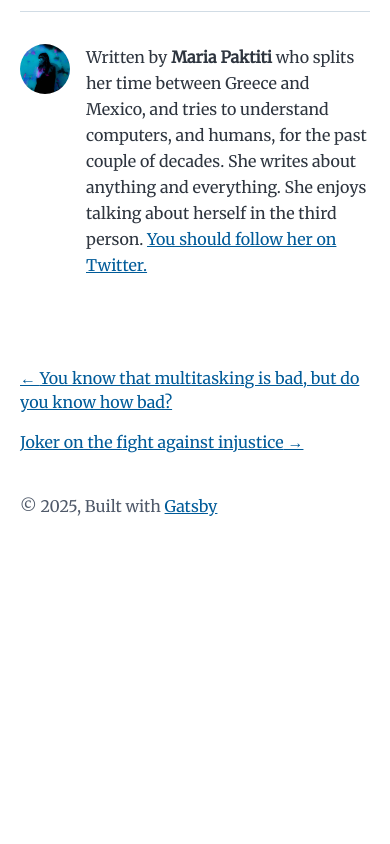
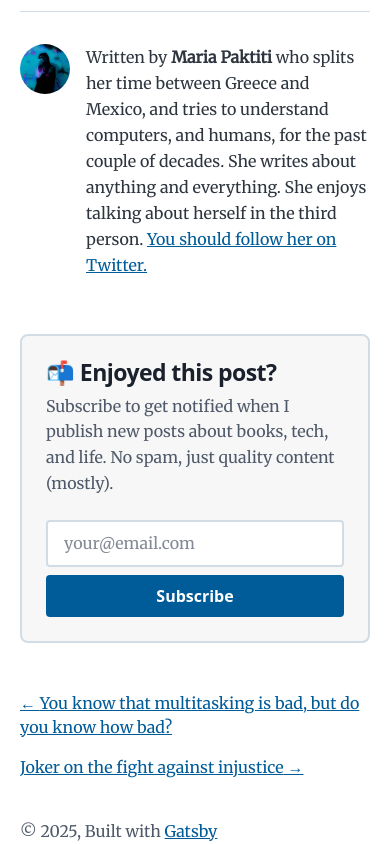
Before and after one commit to mpaktiti/blog, a Gatsby site: page /book-steal-like-an-artist/ in a window 390 px wide. Shown: the part 7184-8028 px from the top of the page. Before the commit the page ends 7766 px from the top, so only its background shows below. Built offline with nearby package versions, Linux system fonts and the light colour scheme; Gatsby itself is replaced by a stand-in of ours.

Commit message:
Add subscribe to the blog

```diff
--- /dev/null
+++ b/src/components/NewsletterSubscribe.js
@@ -0,0 +1,84 @@
+import React, { useState } from 'react';
+import './newsletter-subscribe.css';
+
+const NewsletterSubscribe = () => {
+  const [email, setEmail] = useState('');
+  const [status, setStatus] = useState('idle'); // idle, loading, success, error
+
+  const handleSubmit = async (e) => {
+    e.preventDefault();
+    setStatus('loading');
+
+    try {
+      const formData = new FormData();
+      formData.append('email', email);
+
+      const response = await fetch(
+        'https://buttondown.email/api/emails/embed-subscribe/mpaktiti',
+        {
+          method: 'POST',
+          body: formData,
+        }
+      );
+
+      if (response.ok) {
+        setStatus('success');
+        setEmail('');
+      } else {
+        setStatus('error');
+      }
+    } catch (error) {
+      setStatus('error');
+    }
+  };
+
+  return (
+    <div className="newsletter-subscribe">
+      <div className="newsletter-content">
+        <h3>📬 Enjoyed this post?</h3>
+        <p>
+          Subscribe to get notified when I publish new posts about books, tech, and life.
+          No spam, just quality content (mostly).
+        </p>
+
+        {status === 'success' ? (
+          <div className="newsletter-success">
+            <p>
+              ✨ <strong>Thanks for subscribing!</strong> Check your email to confirm your
+              subscription.
+            </p>
+          </div>
+        ) : (
+          <form onSubmit={handleSubmit} className="newsletter-form">
+            <input
+              type="email"
+              value={email}
+              onChange={(e) => setEmail(e.target.value)}
+              placeholder="your@email.com"
+              required
+              disabled={status === 'loading'}
+              className="newsletter-input"
+            />
+            <button
+              type="submit"
+              disabled={status === 'loading'}
+              className="newsletter-button"
+            >
+              {status === 'loading' ? 'Subscribing...' : 'Subscribe'}
+            </button>
+          </form>
+        )}
+
+        {status === 'error' && (
+          <div className="newsletter-error">
+            <p>
+              Oops! Something went wrong. Please try again or email me directly.
+            </p>
+          </div>
+        )}
+      </div>
+    </div>
+  );
+};
+
+export default NewsletterSubscribe;
--- /dev/null
+++ b/src/components/newsletter-subscribe.css
@@ -0,0 +1,139 @@
+.newsletter-subscribe {
+    margin: 2rem auto 3rem auto;
+    padding: 2rem;
+    background: var(--bg-secondary);
+    border: 2px solid var(--border-color);
+    border-radius: 8px;
+    transition: all 0.3s ease;
+  }
+
+  .newsletter-content {
+    max-width: 600px;
+    margin: 0 auto;
+  }
+
+  .newsletter-subscribe h3 {
+    margin-top: 0;
+    margin-bottom: 0.5rem;
+    color: var(--heading-color);
+    font-size: var(--fontSize-3);
+  }
+
+  .newsletter-subscribe p {
+    margin-bottom: 1.5rem;
+    color: var(--text-secondary);
+    font-size: var(--fontSize-1);
+    line-height: 1.6;
+  }
+
+  .newsletter-form {
+    display: flex;
+    gap: 0.5rem;
+    flex-wrap: wrap;
+  }
+
+  .newsletter-input {
+    flex: 1;
+    min-width: 200px;
+    padding: 0.75rem 1rem;
+    font-size: var(--fontSize-1);
+    font-family: var(--font-body);
+    border: 2px solid var(--border-color);
+    border-radius: 4px;
+    background: var(--bg-primary);
+    color: var(--text-primary);
+    transition: border-color 0.3s ease;
+  }
+
+  .newsletter-input:focus {
+    outline: none;
+    border-color: var(--link-color);
+  }
+
+  .newsletter-input::placeholder {
+    color: var(--text-secondary);
+    opacity: 0.7;
+  }
+
+  .newsletter-button {
+    padding: 0.75rem 2rem;
+    font-size: var(--fontSize-1);
+    font-family: var(--font-heading);
+    font-weight: var(--fontWeight-bold);
+    background: var(--link-color);
+    color: #ffffff;
+    border: none;
+    border-radius: 4px;
+    cursor: pointer;
+    transition: all 0.3s ease;
+    white-space: nowrap;
+  }
+
+  .newsletter-button:hover:not(:disabled) {
+    background: var(--link-hover);
+    transform: translateY(-2px);
+    box-shadow: 0 4px 8px var(--shadow);
+  }
+
+  .newsletter-button:disabled {
+    opacity: 0.6;
+    cursor: not-allowed;
+  }
+
+  .newsletter-success {
+    padding: 1rem;
+    background: #d4edda;
+    border: 1px solid #c3e6cb;
+    border-radius: 4px;
+    color: #155724;
+  }
+
+  [data-theme='dark'] .newsletter-success {
+    background: #1e4620;
+    border-color: #2d5f2e;
+    color: #9fdf9f;
+  }
+
+  .newsletter-success p {
+    margin: 0;
+    color: inherit;
+  }
+
+  .newsletter-error {
+    padding: 1rem;
+    background: #f8d7da;
+    border: 1px solid #f5c6cb;
+    border-radius: 4px;
+    color: #721c24;
+    margin-top: 1rem;
+  }
+
+  [data-theme='dark'] .newsletter-error {
+    background: #4a1f1f;
+    border-color: #5f2626;
+    color: #f5a3a3;
+  }
+
+  .newsletter-error p {
+    margin: 0;
+    color: inherit;
+  }
+
+  /* Mobile responsiveness */
+  @media (max-width: 42rem) {
+    .newsletter-subscribe {
+      padding: 1.5rem;
+    }
+
+    .newsletter-form {
+      flex-direction: column;
+    }
+
+    .newsletter-input {
+      width: 100%;
+    }
+
+    .newsletter-button {
+      width: 100%;
+    }
+  }
--- a/src/style.css
+++ b/src/style.css
@@ -380,7 +380,7 @@ a:focus {
 
 .bio {
   display: flex;
-  margin-bottom: var(--spacing-16);
+  /* margin-bottom: var(--spacing-16); */
 }
 
 .bio p {
--- a/src/templates/blog-post.js
+++ b/src/templates/blog-post.js
@@ -3,6 +3,7 @@ import { Link, graphql } from "gatsby"
 
 import Bio from "../components/bio"
 import Layout from "../components/layout"
+import NewsletterSubscribe from '../components/NewsletterSubscribe'
 import Seo from "../components/seo"
 
 const BlogPostTemplate = ({
@@ -31,6 +32,9 @@ const BlogPostTemplate = ({
           <Bio />
         </footer>
       </article>
+
+      <NewsletterSubscribe />
+
       <nav className="blog-post-nav">
         <ul
           style={{
```
